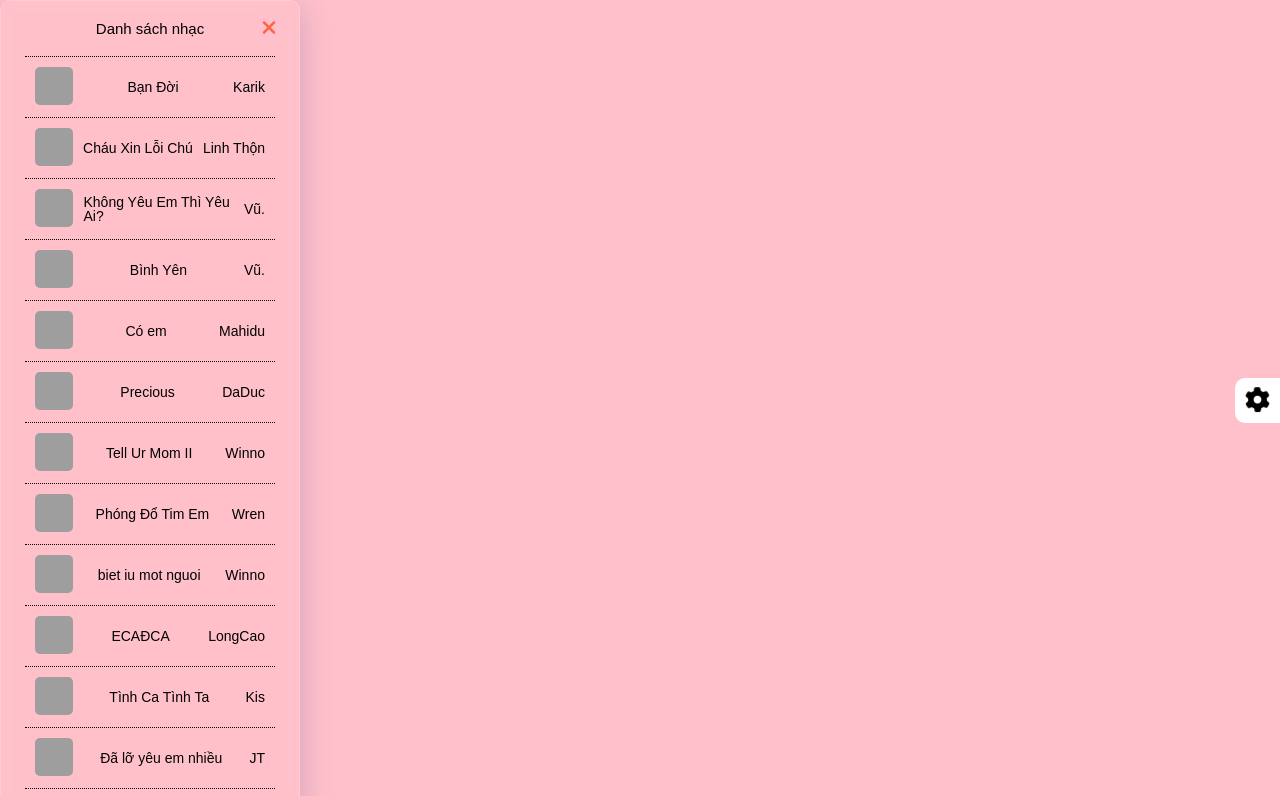
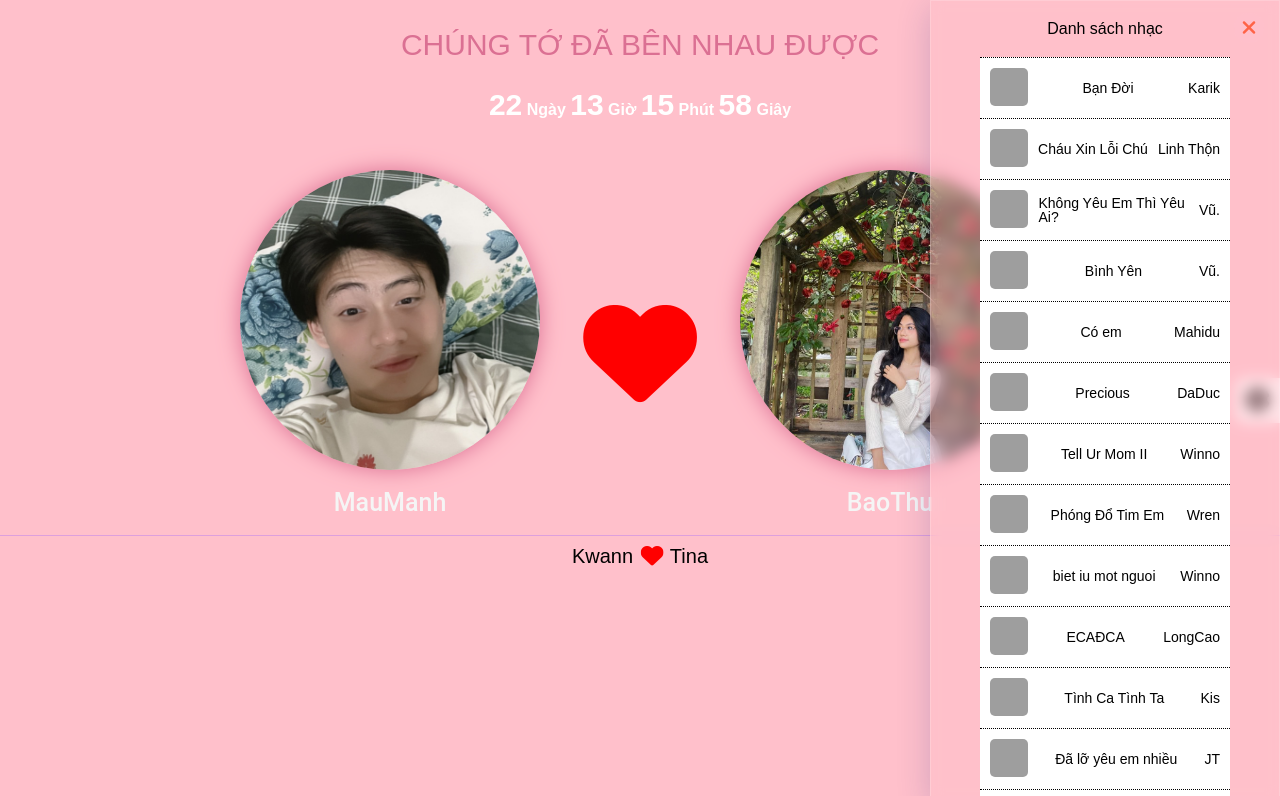
Before and after one commit to Kwann-rc/love-days-count, a website: page index.html in a window 1280 px wide. Both pictures are taken after a click on the element 1257 px from the left and 430 px from the top of the page. Shown: the top 796 px of the page. Drawn offline with nearby package versions, Linux system fonts and the light colour scheme; grey boxes are pictures that could not be loaded.

Commit message:
changed sth

```diff
--- a/assets/main.js
+++ b/assets/main.js
@@ -137,11 +137,11 @@
 }*/
 // MENU
 function showMenu() {
-  const menu = document.querySelector(".music-box");
+  const menu = document.querySelector("#playlist-menu");
   menu.style.display = "flex";
 };
 function closeMenu() {
-  const menu = document.querySelector(".music-box");
+  const menu = document.querySelector("#playlist-menu");
   menu.style.display = "none";
 }
 
--- a/assets/style.css
+++ b/assets/style.css
@@ -18,6 +18,7 @@
   max-height: 100vh;
   align-items: center;
   justify-content: center;
+  position: relative;
 }
 /* ==========END COMMON CSS========== */
 
@@ -73,33 +74,38 @@
   border-radius: 10px;
 }
 
+#playlist-menu {
+  width: 350px;
+  height: 100vh;
+  background-color: #fff;
+  display: flex;
+  justify-content: center;
+  align-items: center;
+  flex-direction: column;
+  left: 930px;
+  display: none;
+  position: absolute;
+  z-index: 10000;
+  background: rgba( 255, 192, 203, 0.45 );
+  box-shadow: 0 8px 32px 0 rgba( 31, 38, 135, 0.2 );
+  backdrop-filter: blur( 7px );
+  -webkit-backdrop-filter: blur( 7px );
+  border: 1px solid rgba( 255, 255, 255, 0.18 );
+}
+
 .music-box {
   font-size: 1.5rem;
   max-width: 300px;
-  display: flex;
+  /* display: flex; */
   flex-direction: column;
   justify-content: center;
   align-items: center;
-  position: relative;
-  top: 0;
-  z-index: 1000;
-  right: 0;
-  display: none;
-  background: rgba( 255, 192, 203, 0.45 );
-box-shadow: 0 8px 32px 0 rgba( 31, 38, 135, 0.2 );
-backdrop-filter: blur( 7px );
--webkit-backdrop-filter: blur( 7px );
-border-radius: 10px;
-border: 1px solid rgba( 255, 255, 255, 0.18 );
+  background-color: #fff;
 }
 
-.music-playlist {
+.music-box {
   max-height: 100vh;
   overflow-y: auto;
-}
-
-.music-box h1 {
-  margin: 2rem 0;
 }
 
 .close-btn {
@@ -163,7 +169,7 @@
   display: flex;
   justify-content: center;
   align-items: center;
-  margin: 3rem 0;
+  padding: 3rem 0;
   color: palevioletred;
 }
 .mobile-title {
@@ -285,7 +291,7 @@
     display: flex;
     justify-content: center;
     align-items: center;
-    margin: 2rem 0;
+    padding: 2rem 0;
     color: palevioletred;
   }
   .clock {
@@ -312,6 +318,10 @@
   }
   .bottom {
     margin-bottom: 1.5rem;
+  }
+  #playlist-menu {
+  width: 100%;
+  left: 0;
   }
 }
 /* ==========END INDEX STYLE CSS========== */
--- a/index.html
+++ b/index.html
@@ -28,46 +28,13 @@
       </div>
     </div>
     <div id="playlist-menu">
-      <div class="music-box">
-      <h1>Danh sách nhạc</h1>
+      <h1 style="padding: 20px 0;">Danh sách nhạc</h1>
       <button onclick="closeMenu()" class="close-btn">
         <i class="fa-solid fa-xmark"></i>
       </button>
+      <div class="music-box">
           <div class="music-playlist">
-          <!--
-            <div class="music-list">
-              <div class="music-song">
-                <div class="song-image">
-                  <img class="img" src="">
-                </div>
-                <div class="song-name">Có em</div>
-                <div class="song-authors">Mahidu</div>
-              </div>
-            </div>
-          -->
-                    <!--
-            <div class="music-list">
-              <div class="music-song">
-                <div class="song-image">
-                  <img class="img" src="">
-                </div>
-                <div class="song-name">Có em</div>
-                <div class="song-authors">Mahidu</div>
-              </div>
-            </div>
-          -->
-                      <!--
-            <div class="music-list">
-              <div class="music-song">
-                <div class="song-image">
-                  <img class="img" src="">
-                </div>
-                <div class="song-name">Có em</div>
-                <div class="song-authors">Mahidu</div>
-              </div>
-            </div>
-          -->
-                      <!--
+            <!--
             <div class="music-list">
               <div class="music-song">
                 <div class="song-image">
```
